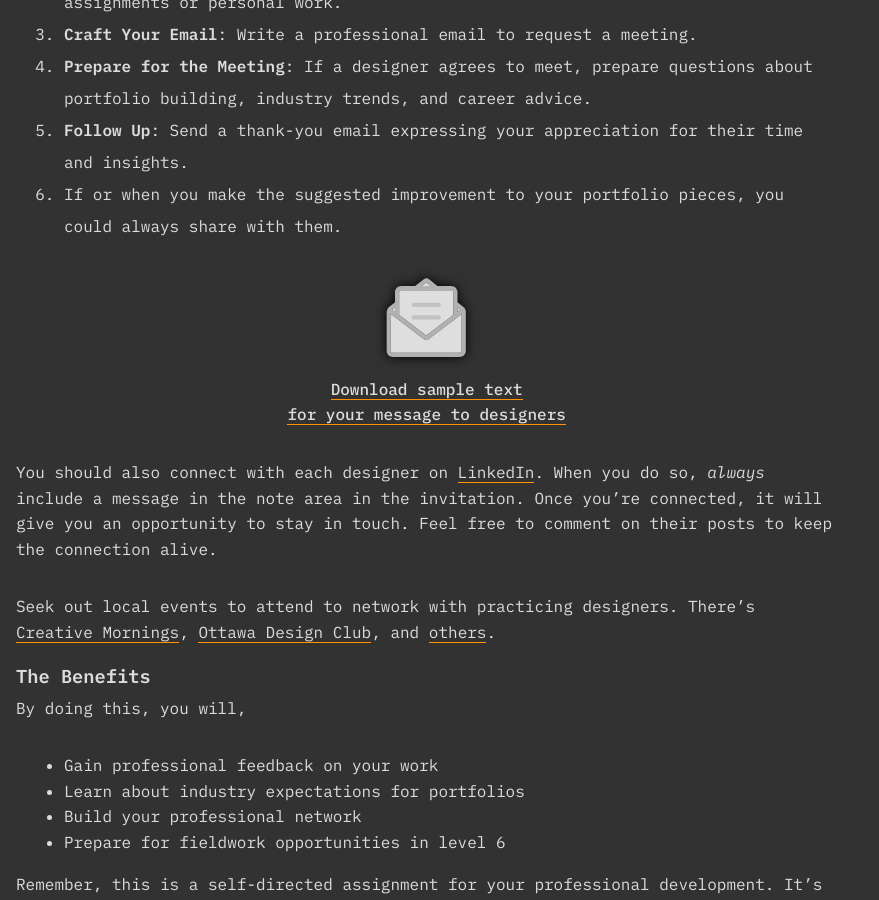
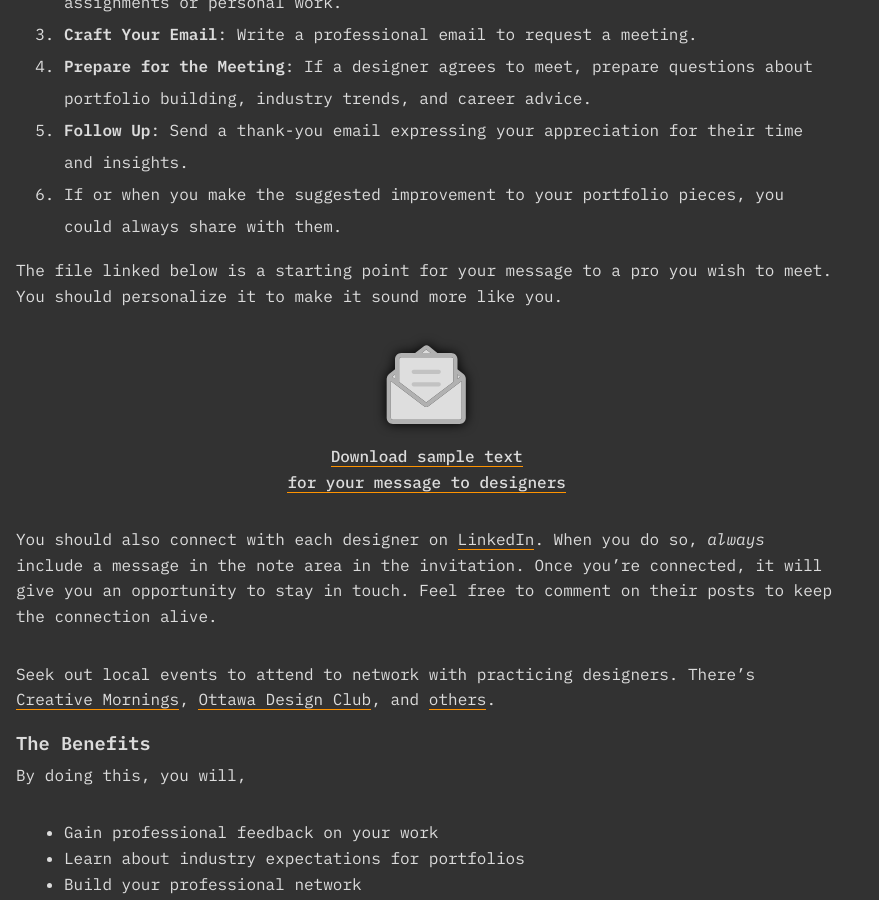
Before and after one commit to AlainParadis/wil, a Jekyll site: the page built from portfolio-development.md, in a window 1280 px wide and 900 px high, scrolled down 593 px. Shown: the whole window, without its empty margins (0-879 px from the left). Built offline with Jekyll 4.4.1, drawn with Linux system fonts in a browser that asks for light colours.

Commit message:
text edits

```diff
--- a/portfolio-development.md
+++ b/portfolio-development.md
@@ -16,6 +16,8 @@ Connect with professional designers to receive feedback on your current projects
 4. **Prepare for the Meeting**: If a designer agrees to meet, prepare questions about portfolio building, industry trends, and career advice.
 5. **Follow Up**: Send a thank-you email expressing your appreciation for their time and insights.
 6. If or when you make the suggested improvement to your portfolio pieces, you could always share with them.
+
+The file linked below is a starting point for your message to a pro you wish to meet. You should personalize it to make it sound more like you.
 
 <figure>
     <a href="downloads/e-mail-template.txt.zip" title="Download sample text">{% include /svg/icon-email.svg %}</a>
```
